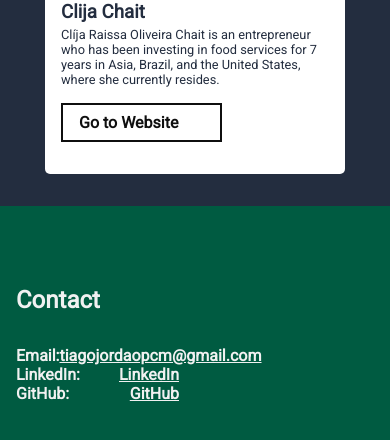
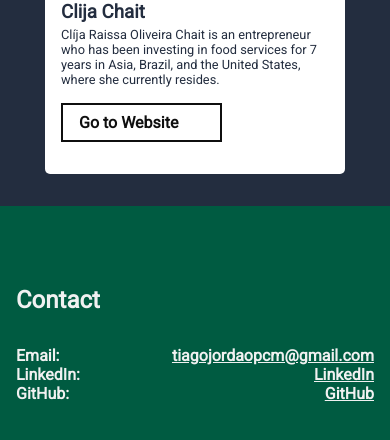
Before and after one commit to tiagojordao/tiagojordao.github.io, a plain HTML site: page index.html in a window 390 px wide. Shown: the part 2886-3326 px from the top of the page. Drawn offline with Linux system fonts and the light colour scheme.

Commit message:
FIX: contact response

```diff
--- a/style.css
+++ b/style.css
@@ -181,7 +181,7 @@ a {
     padding-left: 16px;
 }
 
-.contact-data {
+.third-container > div > .contact-data {
     width: 50%;
     padding: 32px 16px 0 16px;
 }
@@ -305,4 +305,9 @@ section.portfolio > div.card > .cardButton:hover {
     .techs > img {
         width: 100px;
     }
+
+    .third-container > div > .contact-data {
+        width: 100%;
+    }
+
 }
```
